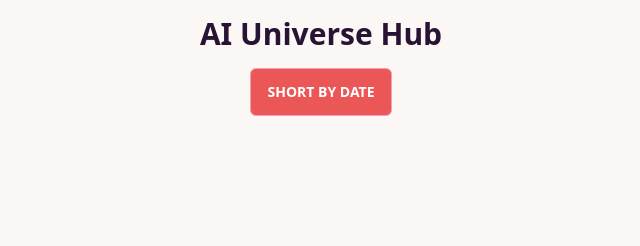
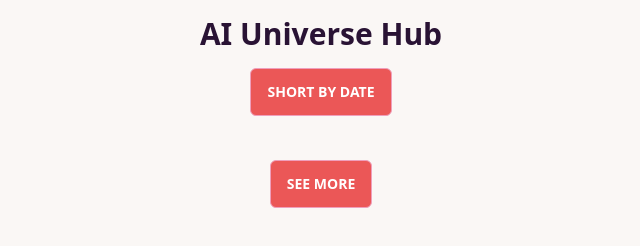
Before and after one commit to Anikcse18/AI-Universe, a plain HTML site: page index.html in a window 1280 px wide. Shown: the whole page, without its empty margins (319-959 px from the left). Drawn offline with nearby package versions, Linux system fonts and the light colour scheme; no server answers.

Commit message:
done design

```diff
--- a/index.html
+++ b/index.html
@@ -20,7 +20,9 @@
         <section id="AI_Cart" class="grid grid-cols-1 md:grid-cols-3 gap-7 md:justify-around space-y-4 md:space-y-0">
 
         </section>
-
+        <div class="text-center mt-5">
+            <button class="btn btn-secondary bg-[#EB5757] text-white rounded-md">See More</button>
+        </div>
     </main>
 
     <script src="./js/ai.js"></script>
```
